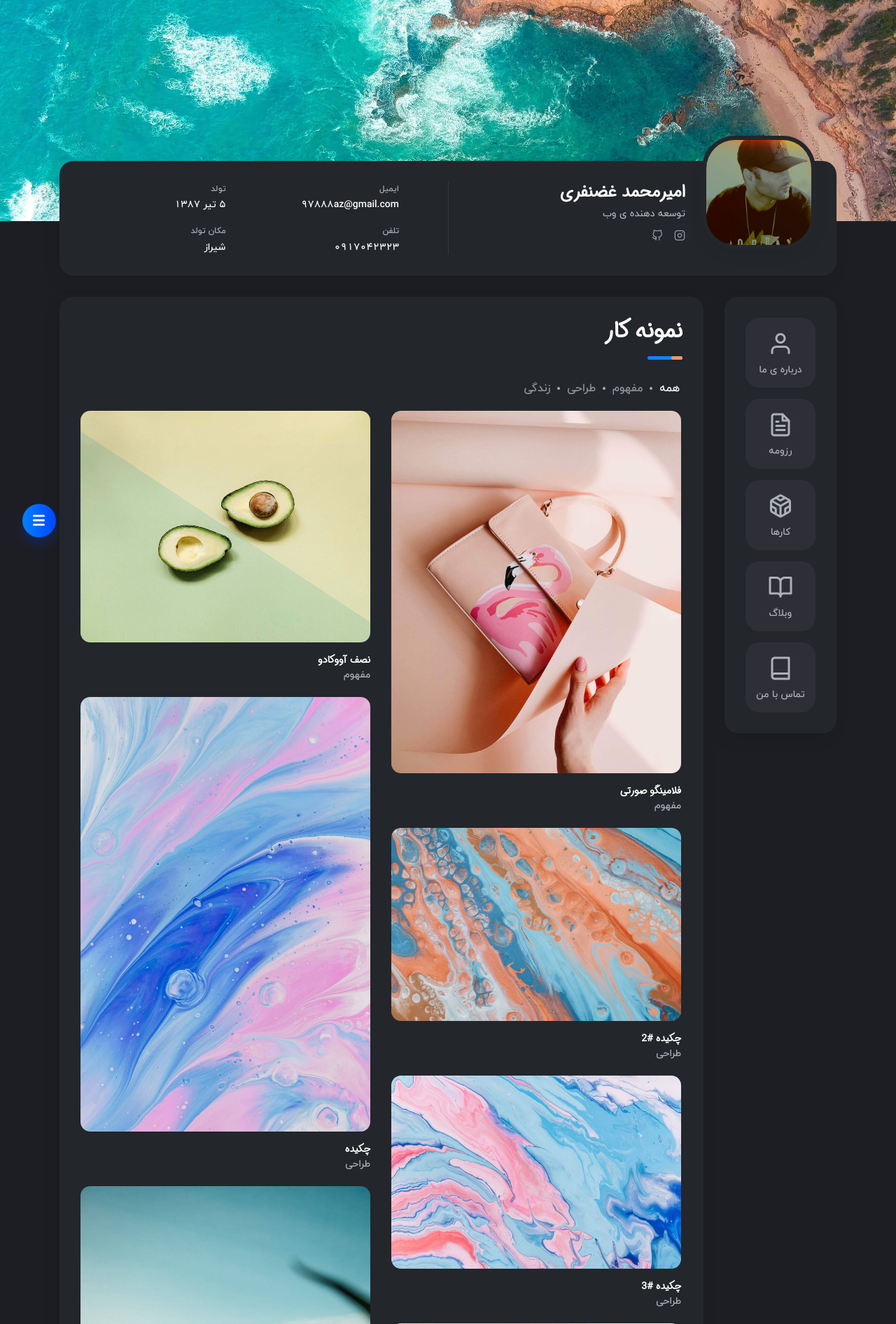
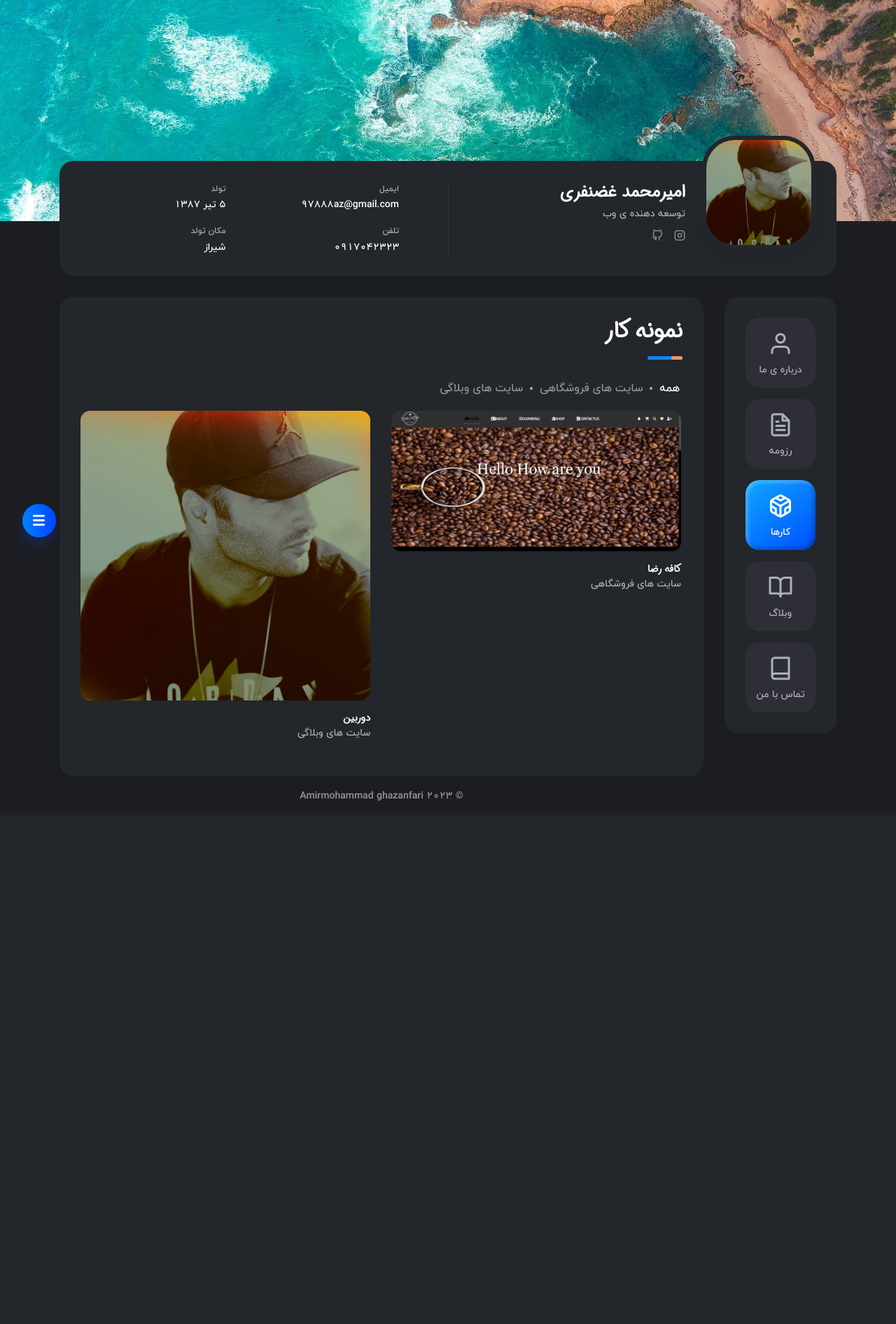
Before and after one commit to Amir114710/myweb, a Django app: page /work/ in a window 1280 px wide. Shown: the top 1892 px of the page at 70% size. After the commit the page ends 1144 px from the top, so only its background shows below. Run offline with Django 4.2, Linux system fonts and the light colour scheme; data comes from the database, SQL or seed files in the repository; both versions use the stored data as it was after the commit; some libraries are stand-ins or nearby versions; some web fonts are replaced.

Commit message:
work template compelte1

```diff
--- a/templates/base.html
+++ b/templates/base.html
@@ -97,7 +97,7 @@
 	                    <ul class="nav">
                             <li class="nav__item"><a class="{% if request.resolver_match.url_name == 'main'%}active{% endif %}" href="{% url 'home:main' %}"><i class="icon-user"></i>درباره ی ما</a></li>
 							<li class="nav__item"><a class="{% if request.resolver_match.url_name == 'resume'%}active{% endif %}" href="{% url 'resume:resume' %}"><i class="icon-file-text"></i>رزومه</a></li>
-                            <li class="nav__item"><a href="works.html"><i class="icon-codesandbox"></i> کارها</a></li>
+                            <li class="nav__item"><a class="{% if request.resolver_match.url_name == 'main_work'%}active{% endif %}" href="{% url 'work:main_work' %}"><i class="icon-codesandbox"></i> کارها</a></li>
                             <li class="nav__item"><a href="blog.html"><i class="icon-book-open"></i>وبلاگ</a></li>
                             <li class="nav__item"><a href="contact.html"><i class="icon-book"></i>تماس با من</a></li>
                         </ul>
@@ -136,7 +136,7 @@
 <li class="slideNav__item rtl-mode"><h4 class="title title--5">دسترسی سریع</h4> <a href=""></a></li>
 <li class="slideNav__item"><a href="{% url 'home:main' %}">درباره ی من</a></li>
 <li class="slideNav__item"><a href="{% url 'resume:resume' %}">رزومه</a></li>
-<li class="slideNav__item"><a href="works_v2.html">کارها</a></li>
+<li class="slideNav__item"><a href="{% url 'work:main_work' %}">کارها</a></li>
 <li class="slideNav__item"><a href="works_v2.html">وبلاگ</a></li>
 <li class="slideNav__item"><a href="works_v2.html">تماس با من</a></li>
 </ul>
--- a/works/models.py
+++ b/works/models.py
@@ -30,7 +30,7 @@ class Work(models.Model):
     class Meta:
         ordering = ('-created',)
         verbose_name = 'دسته بندی ها کار ها'
-        verbose_name_plural ='تنضیمات قسمت دسته بندی های کاری'
+        verbose_name_plural ='تنضیمات قسمت کاری'
 
     def save(self, *args, **kwargs):
         self.slug = slugify(self.english_title)
--- a/works/templates/works/works_v2.html
+++ b/works/templates/works/works_v2.html
@@ -16,10 +16,10 @@ Works
 			<span class="placeholder">انتخاب دسته بندی</span>
 			<ul class="filter">
 				<li class="filter__item">دسته بندی</li>
-				<li class="filter__item active" data-filter="*"><a class="filter__link active" href="#filter">همه</a></li>
-				<li class="filter__item" data-filter=".category-concept"><a class="filter__link" href="#filter">مفهوم</a></li>
-				<li class="filter__item" data-filter=".category-design"><a class="filter__link" href="#filter">طراحی</a></li>
-				<li class="filter__item" data-filter=".category-life"><a class="filter__link" href="#filter">زندگی</a></li>
+				<li class="filter__item active" data-filter="*"><a class="filter__link active" href="{% url  'work:main_work' %}">همه</a></li>
+				{% for data in categories %}
+				<li class="filter__item" data-filter=".category-concept"><a class="filter__link" href="#filter">{{data.title}}</a></li>
+				{% endfor %}
 			</ul>
 			<input type="hidden" name="changemetoo"/>
 		</div>
@@ -28,103 +28,105 @@ Works
 		<div class="gallery-grid gallery-grid-two js-grid js-filter-container">
 			<div class="gutter-sizer"></div>
 			<!-- Item 1 -->
-			<figure class="gallery-grid__item category-concept">
+			<!-- <figure class="gallery-grid__item category-concept">
 				<div class="gallery-grid__image-wrap">
-					<img class="gallery-grid__image cover lazyload" src="../assets/img/image_01.jpg" data-zoom alt="" />
+					<img class="gallery-grid__image cover lazyload" src="{% static "img/image_01.jpg" %}" data-zoom alt="" />
 				</div>
 				<figcaption class="gallery-grid__caption">
 					<h4 class="title title--h6 gallery-grid__title">نصف آووکادو</h4>
 					<span class="gallery-grid__category">مفهوم</span>
 				</figcaption>
-			</figure>
+			</figure> -->
 
 			<!-- Item 2 -->
+			<!-- {% for data in works %}
 			<figure class="gallery-grid__item category-concept">
 				<div class="gallery-grid__image-wrap">
-					<img class="gallery-grid__image cover lazyload" src="../assets/img/image_02.jpg" data-zoom alt="" />
+					<img class="gallery-grid__image cover lazyload" src="{{data.image.url}}" data-zoom alt="" />
 				</div>
 				<figcaption class="gallery-grid__caption">
-					<h4 class="title title--h6 gallery-grid__title">فلامینگو صورتی</h4>
-					<span class="gallery-grid__category">مفهوم</span>
+					<h4 class="title title--h6 gallery-grid__title">{{data.title}}</h4>
+					<span class="gallery-grid__category">{{data.categories.first}}</span>
 				</figcaption>
 			</figure>
-
+			{% endfor %} -->
 			<!-- Item 3 -->
-			<figure class="gallery-grid__item category-design">
+			<!-- <figure class="gallery-grid__item category-design">
 				<div class="gallery-grid__image-wrap">
-					<img class="gallery-grid__image cover lazyload" src="../assets/img/image_03.jpg" data-zoom alt="" />
+					<img class="gallery-grid__image cover lazyload" src="{% static "img/image_03.jpg" %}" data-zoom alt="" />
 				</div>
 				<figcaption class="gallery-grid__caption">
 					<h4 class="title title--h6 gallery-grid__title">چکیده</h4>
 					<span class="gallery-grid__category">طراحی</span>
 				</figcaption>
-			</figure>
+			</figure> -->
 
 			<!-- Item 4 -->
-			<figure class="gallery-grid__item category-design">
+			<!-- <figure class="gallery-grid__item category-design">
 				<div class="gallery-grid__image-wrap">
-					<img class="gallery-grid__image cover lazyload" src="../assets/img/image_04.jpg" data-zoom alt="" />
+					<img class="gallery-grid__image cover lazyload" src="{% static "img/image_04.jpg" %}" data-zoom alt="" />
 				</div>
 				<figcaption class="gallery-grid__caption">
 					<h4 class="title title--h6 gallery-grid__title">چکیده #2</h4>
 					<span class="gallery-grid__category">طراحی</span>
 				</figcaption>
-			</figure>
+			</figure> -->
 
 			<!-- Item 5 -->
-			<figure class="gallery-grid__item category-design">
+			<!-- <figure class="gallery-grid__item category-design">
 				<div class="gallery-grid__image-wrap">
-					<img class="gallery-grid__image cover lazyload" src="../assets/img/image_05.jpg" data-zoom alt="" />
+					<img class="gallery-grid__image cover lazyload" src="{% static "img/image_05.jpg" %}" data-zoom alt="" />
 				</div>
 				<figcaption class="gallery-grid__caption">
 					<h4 class="title title--h6 gallery-grid__title">چکیده #3</h4>
 					<span class="gallery-grid__category">طراحی</span>
 				</figcaption>
-			</figure>
+			</figure> -->
 
 			<!-- Item 6 -->
+			{% for data in works %}
 			<figure class="gallery-grid__item category-life">
 				<div class="gallery-grid__image-wrap">
-					<img class="gallery-grid__image cover lazyload" src="../assets/img/image_06.jpg" data-zoom alt="" />
+					<img class="gallery-grid__image cover lazyload" src="{{data.image.url}}" data-zoom alt="" />
 				</div>
 				<figcaption class="gallery-grid__caption">
-					<h4 class="title title--h6 gallery-grid__title">دروازه طلایی</h4>
-					<span class="gallery-grid__category">زندگی</span>
+					<h4 class="title title--h6 gallery-grid__title">{{data.title}}</h4>
+					<span class="gallery-grid__category">{{data.categories.first}}</span>
 				</figcaption>
 			</figure>
-
+			{% endfor %}
 			<!-- Item 7 -->
-			<figure class="gallery-grid__item category-concept">
+			<!-- <figure class="gallery-grid__item category-concept">
 				<div class="gallery-grid__image-wrap">
-					<img class="gallery-grid__image cover lazyload" src="../assets/img/image_07.jpg" data-zoom alt="" />
+					<img class="gallery-grid__image cover lazyload" src="{% static "img/image_07.jpg" %}" data-zoom alt="" />
 				</div>
 				<figcaption class="gallery-grid__caption">
 					<h4 class="title title--h6 gallery-grid__title">هلو</h4>
 					<span class="gallery-grid__category">مفهوم</span>
 				</figcaption>
-			</figure>
+			</figure> -->
 
 			<!-- Item 8 -->
-			<figure class="gallery-grid__item category-design">
+			<!-- <figure class="gallery-grid__item category-design">
 				<div class="gallery-grid__image-wrap">
-					<img class="gallery-grid__image cover lazyload" src="../assets/img/image_08.jpg" data-zoom alt="" />
+					<img class="gallery-grid__image cover lazyload" src="{% static "img/image_08.jpg" %}" data-zoom alt="" />
 				</div>
 				<figcaption class="gallery-grid__caption">
 					<h4 class="title title--h6 gallery-grid__title">چکیده #4</h4>
 					<span class="gallery-grid__category">طراحی</span>
 				</figcaption>
-			</figure>
+			</figure> -->
 
 			<!-- Item 9 -->
-			<figure class="gallery-grid__item category-life">
+			<!-- <figure class="gallery-grid__item category-life">
 				<div class="gallery-grid__image-wrap">
-					<img class="gallery-grid__image cover lazyload" src="../assets/img/image_09.jpg" data-zoom alt="" />
+					<img class="gallery-grid__image cover lazyload" src="{% static "img/image_09.jpg" %}" data-zoom alt="" />
 				</div>
 				<figcaption class="gallery-grid__caption">
 					<h4 class="title title--h6 gallery-grid__title">جوجه تيغي</h4>
 					<span class="gallery-grid__category">زندگی</span>
 				</figcaption>
-			</figure>
+			</figure> -->
 		</div><!-- Gallery End -->
 	</div>
 {% endblock %}
--- a/works/views.py
+++ b/works/views.py
@@ -1,11 +1,14 @@
 from django.shortcuts import render
-from django.views.generic import TemplateView
+from django.views.generic import TemplateView , ListView
 from account.models import User
+from .models import Work , Categories
 
-
-class WorkView(TemplateView):
+class WorkView(ListView):
+    model = Work
     template_name = "works/works_v2.html"
+    context_object_name = 'works'
     def get_context_data(self ,*args , **kwargs):
         context = super().get_context_data(*args , **kwargs)
         context['user'] = User.objects.all()
+        context['categories'] = Categories.objects.all()
         return context
```
Also changed, not shown: db.sqlite3, media/works/image/Screenshot_2023-01-28_233107.png (added), media/works/image/YasPlaylist-realThumb.jpg (added).
